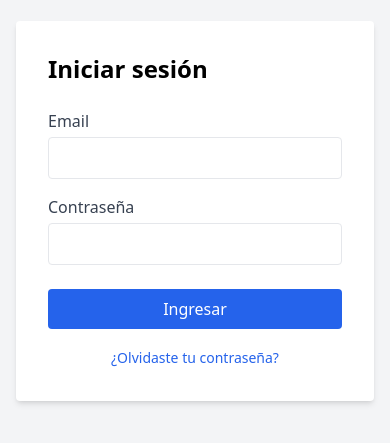
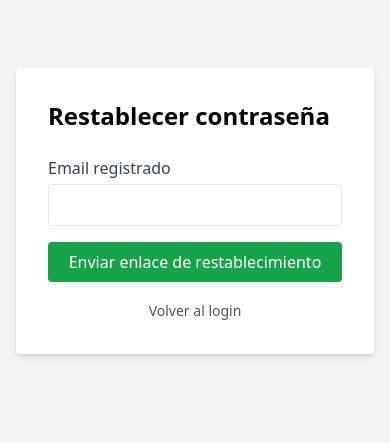
Before and after one commit to eze021188/perfumes-elisa-admin-app-nuevaimagen, a React (Vite) app: page /reset-password/callback in a window 390 px wide. Before the commit this address led to /login. Shown: the part 211-654 px from the top of the page. Built offline with nearby package versions, Linux system fonts and the light colour scheme; no server answers; the database is empty.

Commit message:
Mejoras responsive en vista ProductosItems para móvil

```diff
--- a/src/App.jsx
+++ b/src/App.jsx
@@ -10,7 +10,9 @@ import { ComprasProvider } from './contexts/ComprasContext'
 
 // Páginas públicas
 import Login from './pages/Login'
+import Signup from './pages/Signup'                           // Si implementas registro
 import ResetPassword from './pages/ResetPassword'
+import ResetPasswordCallback from './pages/ResetPasswordCallback'
 import InviteCallback from './pages/InviteCallback'
 
 // Layout y páginas privadas
@@ -25,7 +27,7 @@ import Reportes from './pages/Reportes'
 import UsersPermissions from './pages/UsersPermissions'
 import SaldosClientes from './pages/SaldosClientes'
 
-// Protege rutas privadas
+// Componente para proteger rutas
 function ProtectedRoute({ children }) {
   const session = supabase.auth.getSession()?.data?.session
   return session ? children : <Navigate to="/login" replace />
@@ -39,15 +41,22 @@ export default function App() {
           <Toaster position="top-right" reverseOrder={false} />
           <BrowserRouter>
             <Routes>
-              {/* Rutas públicas */}
+              {/** ===== RUTAS PÚBLICAS ===== */}
               <Route path="/login" element={<Login />} />
+              <Route path="/signup" element={<Signup />} />
               <Route path="/reset-password" element={<ResetPassword />} />
-              {/* El mismo callback para invitación y recuperación */}
-              <Route path="/usuarios/callback" element={<InviteCallback />} />
+              <Route
+                path="/reset-password/callback"
+                element={<ResetPasswordCallback />}
+              />
+              <Route
+                path="/usuarios/callback"
+                element={<InviteCallback />}
+              />
 
-              {/* Rutas protegidas (Layout + Auth) */}
+              {/** ===== RUTAS PROTEGIDAS BAJO LAYOUT ===== */}
               <Route
-                path="/"
+                path="/*"
                 element={
                   <ProtectedRoute>
                     <DashboardLayout />
@@ -63,7 +72,6 @@ export default function App() {
                 <Route path="reportes" element={<Reportes />} />
                 <Route path="usuarios" element={<UsersPermissions />} />
                 <Route path="saldos-clientes" element={<SaldosClientes />} />
-                {/* Si no coincide, redirige a Home */}
                 <Route path="*" element={<Navigate to="/" replace />} />
               </Route>
             </Routes>
--- a/src/pages/ResetPasswordCallback.jsx
+++ b/src/pages/ResetPasswordCallback.jsx
@@ -1,73 +1,65 @@
-// src/pages/ResetPasswordCallback.jsx
-import { useEffect, useState } from 'react'
-import { useNavigate } from 'react-router-dom'
+// src/pages/ResetPassword.jsx
+import { useState } from 'react'
 import { supabase } from '../supabase'
 import toast from 'react-hot-toast'
+import { Link } from 'react-router-dom'
 
-export default function ResetPasswordCallback() {
-  const navigate = useNavigate()
-  const [password, setPassword] = useState('')
+export default function ResetPassword() {
+  const [email, setEmail] = useState('')
   const [loading, setLoading] = useState(false)
-  const [ready, setReady] = useState(false)
-  const [errorMsg, setErrorMsg] = useState(null)
 
-  useEffect(() => {
-    async function init() {
-      const url = new URL(window.location.href)
-      const access_token =
-        url.searchParams.get('access_token') ||
-        url.hash.match(/access_token=([^&]+)/)?.[1]
-      const refresh_token =
-        url.searchParams.get('refresh_token') ||
-        url.hash.match(/refresh_token=([^&]+)/)?.[1]
-
-      if (access_token && refresh_token) {
-        const { error } = await supabase.auth.setSession({ access_token, refresh_token })
-        if (error) setErrorMsg('Enlace inválido o expirado.')
-      } else {
-        setErrorMsg('No se encontraron tokens de autenticación.')
-      }
-
-      setReady(true)
-    }
-    init()
-  }, [])
-
-  const handleSubmit = async (e) => {
+  const handleReset = async (e) => {
     e.preventDefault()
     setLoading(true)
-    const { error } = await supabase.auth.updateUser({ password })
+
+    // Primer parámetro debe ser el email (string), no un objeto
+    const { error } = await supabase.auth.resetPasswordForEmail(
+      email,
+      {
+        redirectTo: `${window.location.origin}/reset-password/callback`
+      }
+    )
+
     setLoading(false)
     if (error) {
       toast.error(error.message)
     } else {
-      toast.success('Contraseña restablecida. Ahora ingresa con tu nueva contraseña.')
-      navigate('/login', { replace: true })
+      toast.success('Revisa tu correo para restablecer la contraseña.')
     }
   }
 
-  if (!ready) return <p className="p-8 text-center">Procesando…</p>
-  if (errorMsg) return <p className="p-8 text-center text-red-600">{errorMsg}</p>
-
   return (
     <div className="flex items-center justify-center min-h-screen bg-gray-100 p-4">
-      <form onSubmit={handleSubmit} className="bg-white p-8 rounded shadow-md w-full max-w-sm">
-        <h1 className="text-2xl font-bold mb-4">Define tu nueva contraseña</h1>
-        <input
-          type="password"
-          placeholder="Nueva contraseña"
-          value={password}
-          onChange={e => setPassword(e.target.value)}
-          className="w-full mb-4 p-2 border rounded"
-          required
-        />
+      <form
+        onSubmit={handleReset}
+        className="bg-white p-8 rounded shadow-md w-full max-w-sm"
+      >
+        <h1 className="text-2xl font-bold mb-6">Restablecer contraseña</h1>
+
+        <label className="block mb-4">
+          <span className="text-gray-700">Email registrado</span>
+          <input
+            type="email"
+            value={email}
+            onChange={e => setEmail(e.target.value)}
+            required
+            className="mt-1 block w-full p-2 border rounded"
+          />
+        </label>
+
         <button
           type="submit"
           disabled={loading}
           className="w-full py-2 bg-green-600 text-white rounded hover:bg-green-700 disabled:opacity-50"
         >
-          {loading ? 'Guardando…' : 'Guardar contraseña'}
+          {loading ? 'Enviando…' : 'Enviar enlace de restablecimiento'}
         </button>
+
+        <div className="mt-4 text-center">
+          <Link to="/login" className="text-sm text-gray-600 hover:underline">
+            Volver al login
+          </Link>
+        </div>
       </form>
     </div>
   )
```
